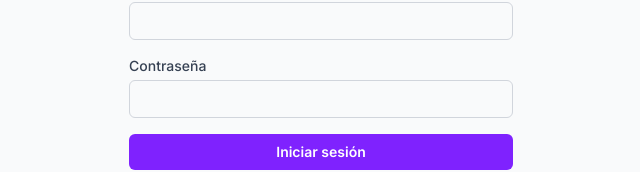
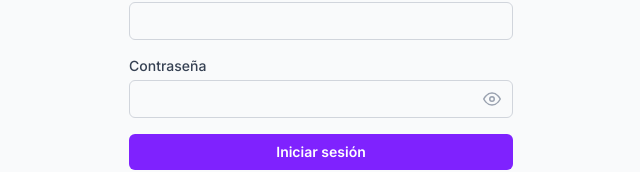
Before and after one commit to ErikaNevarez/Habit-Tracker-ClaseRodrigo, a Next.js app: page /login in a window 1280 px wide. Shown: the part 326-498 px from the top of the page, without its empty margins (319-959 px from the left). Built offline with nearby package versions, Linux system fonts and the light colour scheme.

Commit message:
feat(login): agregar toggle mostrar/ocultar password con icono SVG

```diff
--- a/src/app/login/page.tsx
+++ b/src/app/login/page.tsx
@@ -16,6 +16,7 @@
   const [showExpiredToast, setShowExpiredToast] = useState(
     searchParams.get('expired') === '1'
   )
+  const [showPassword, setShowPassword] = useState(false)
 
   async function handleSubmit(e: React.FormEvent<HTMLFormElement>) {
     e.preventDefault()
@@ -67,14 +68,35 @@
           <label htmlFor="password" className="text-sm font-medium text-gray-700">
             Contraseña
           </label>
+          <div className="relative">
             <input
               id="password"
-            type="password"
+              type={showPassword ? 'text' : 'password'}
               required
               value={password}
               onChange={(e) => setPassword(e.target.value)}
-            className="block w-full rounded-md border border-gray-300 px-3 py-2 text-sm focus:outline-none focus:ring-2 focus:ring-violet-500"
+              className="block w-full rounded-md border border-gray-300 px-3 py-2 pr-10 text-sm focus:outline-none focus:ring-2 focus:ring-violet-500"
             />
+            <button
+              type="button"
+              onClick={() => setShowPassword((v) => !v)}
+              className="absolute inset-y-0 right-0 flex items-center px-3 text-gray-400 hover:text-gray-700"
+              aria-label={showPassword ? 'Ocultar contraseña' : 'Mostrar contraseña'}
+            >
+              {showPassword ? (
+                <svg xmlns="http://www.w3.org/2000/svg" width="18" height="18" viewBox="0 0 24 24" fill="none" stroke="currentColor" strokeWidth="2" strokeLinecap="round" strokeLinejoin="round">
+                  <path d="M17.94 17.94A10.07 10.07 0 0 1 12 20c-7 0-11-8-11-8a18.45 18.45 0 0 1 5.06-5.94"/>
+                  <path d="M9.9 4.24A9.12 9.12 0 0 1 12 4c7 0 11 8 11 8a18.5 18.5 0 0 1-2.16 3.19"/>
+                  <line x1="1" y1="1" x2="23" y2="23"/>
+                </svg>
+              ) : (
+                <svg xmlns="http://www.w3.org/2000/svg" width="18" height="18" viewBox="0 0 24 24" fill="none" stroke="currentColor" strokeWidth="2" strokeLinecap="round" strokeLinejoin="round">
+                  <path d="M1 12s4-8 11-8 11 8 11 8-4 8-11 8-11-8-11-8z"/>
+                  <circle cx="12" cy="12" r="3"/>
+                </svg>
+              )}
+            </button>
+          </div>
         </div>
 
         <button
```
Lines whose indentation alone changed are shown as unchanged.
